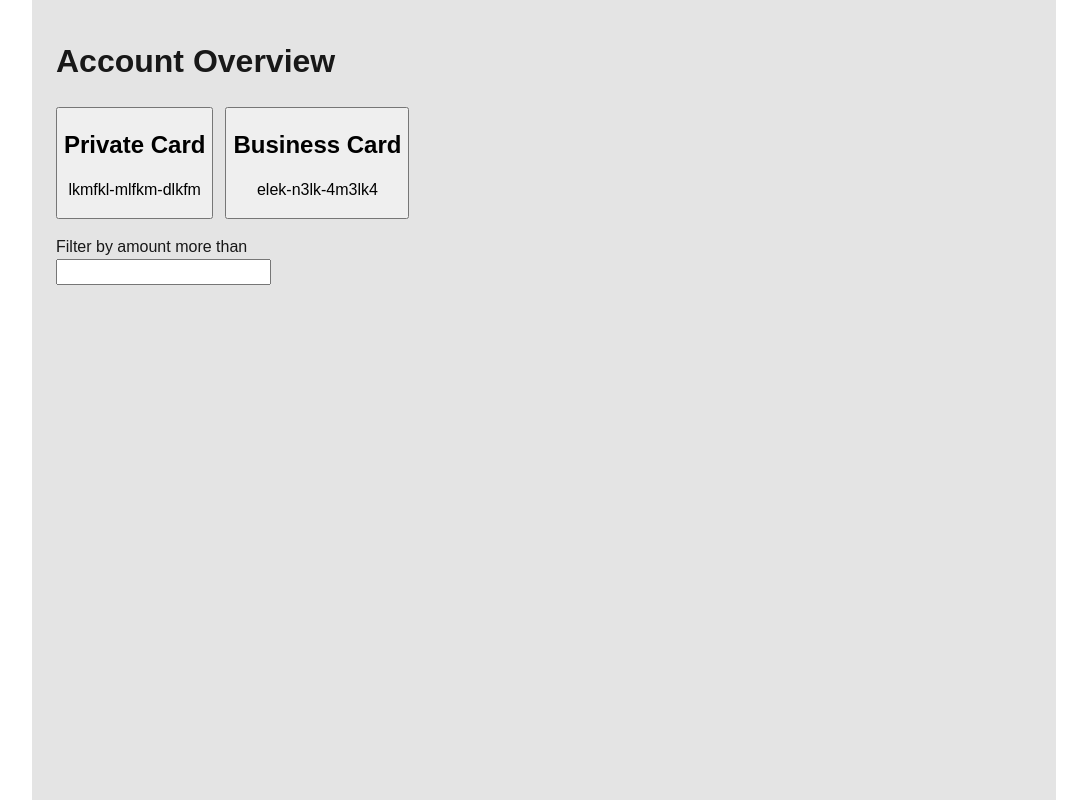
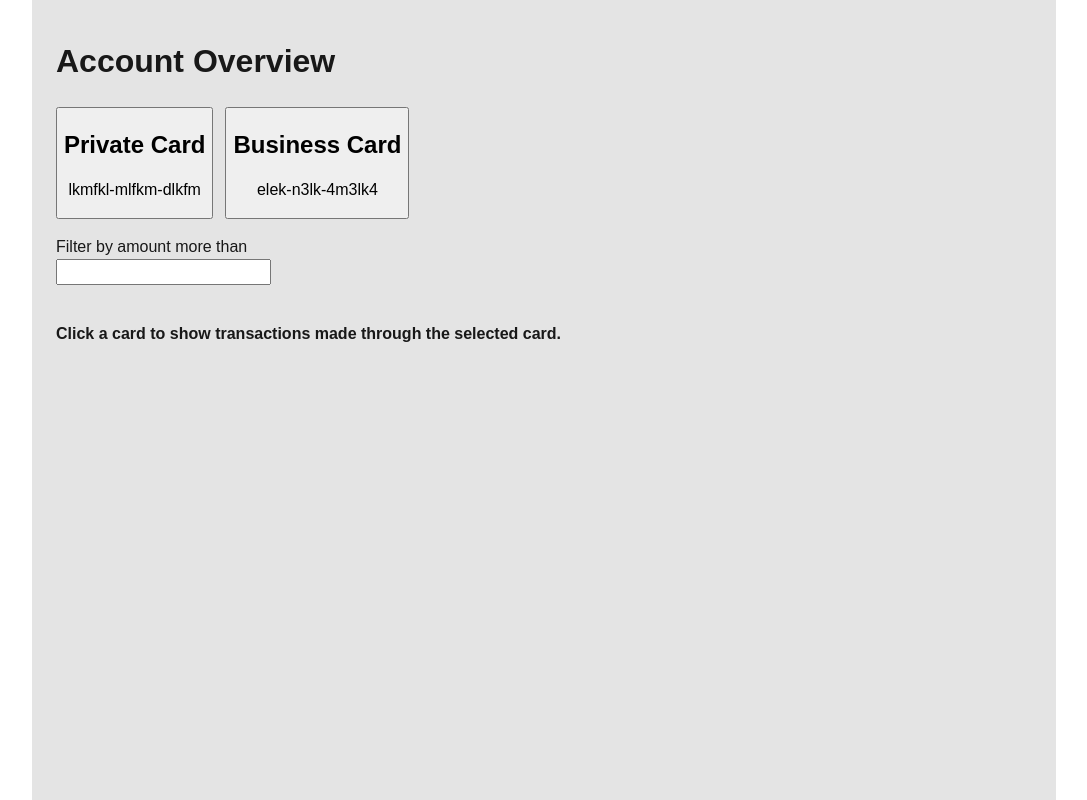
Before and after one commit to jweichiem/card-transactions-mockup, a React (Vite) app: page / in a window 1280 px wide. Shown: the whole page, without its empty margins (96-1183 px from the left). Built offline with nearby package versions, Linux system fonts and the light colour scheme; a web font is replaced by a local one.

Commit message:
feat(AccountOverview): add transactions by card section

```diff
--- a/src/pages/AccountOverview.tsx
+++ b/src/pages/AccountOverview.tsx
@@ -2,13 +2,20 @@ import './AccountOverview.scss';
 import { useState } from 'react';
 import { TransactionFilterInput } from '../components/TransactionFilterInput';
 import { Card } from '../components/Card';
+import {
+	TransactionList,
+	TransactionListItem,
+} from '../components/TransactionList';
 import { useCards } from '../hooks/useCards';
+import { useTransactionsByCardId } from '../hooks/useTransactionsById';
 
 const AccountOverview = () => {
 	const { data: cards } = useCards();
-
 	const [amountFilter, setAmountFilter] = useState<string>('');
 	const [selectedCardId, setSelectedCardId] = useState<string | null>(null);
+
+	const { data: transactionsByCardId } =
+		useTransactionsByCardId(selectedCardId);
 
 	const handleSelectCard = (cardId: string) => {
 		setSelectedCardId((prev) => {
@@ -46,6 +53,27 @@ const AccountOverview = () => {
 					}}
 				/>
 			</div>
+			<div className="row">
+				{transactionsByCardId.length > 0 ? (
+					<TransactionList>
+						{transactionsByCardId.map((visibleTransaction) => {
+							const { description, amount, id } = visibleTransaction;
+							return (
+								<TransactionListItem
+									key={id + selectedCardId}
+									id={id}
+									description={description}
+									amount={amount}
+								></TransactionListItem>
+							);
+						})}
+					</TransactionList>
+				) : (
+					<h4>
+						Click a card to show transactions made through the selected card.
+					</h4>
+				)}
+			</div>
 		</div>
 	);
 };
```
